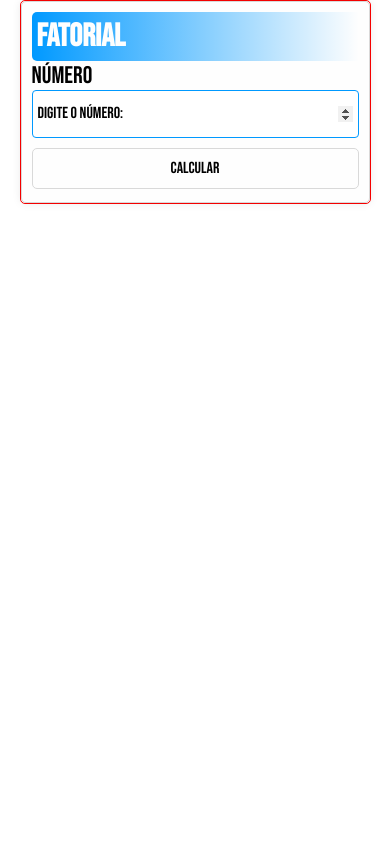
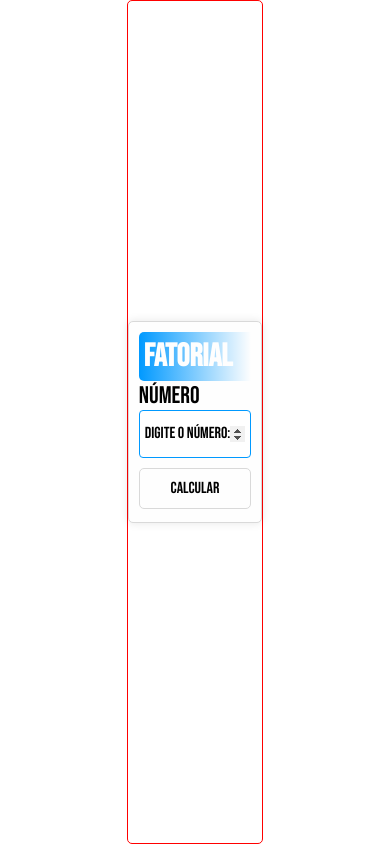
Before and after one commit to hochiminh1996/fat_recursive, a plain HTML site: page fat/index.html in a window 390 px wide. Drawn offline with Linux system fonts and the light colour scheme.

Commit message:
Modificações do @media : teste da borda

```diff
--- a/fat/css/estilo.css
+++ b/fat/css/estilo.css
@@ -142,8 +142,6 @@ div#resultado > #p-fatorial{
 
 @media(max-width:670px){
     #principal{
-        width: 90%;
-        height: fit-content;
         border: 1px solid red;
     }
 }
```
